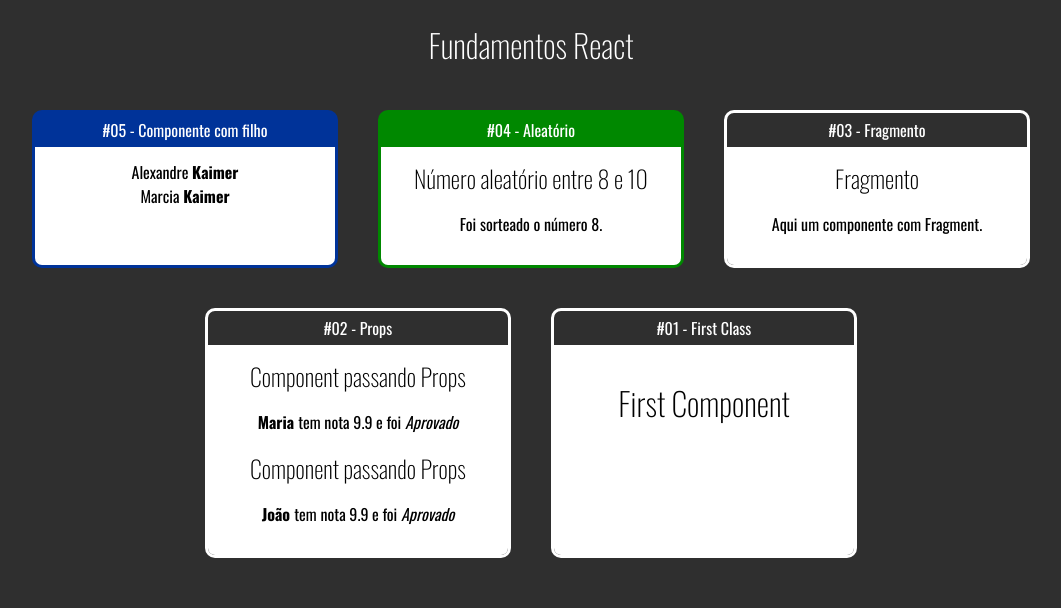
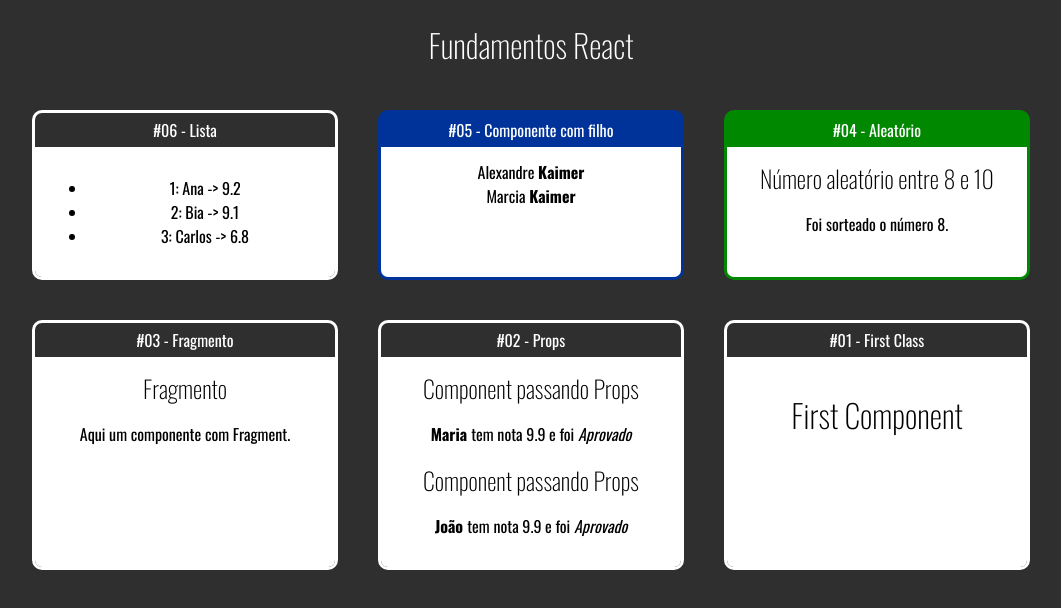
Before and after one commit to alekaimer/fundamentos-react, a React (Create React App) app: page / in a window 1280 px wide. Shown: the top 608 px of the page, without its empty margins (109-1170 px from the left). Built offline with nearby package versions, Linux system fonts and the light colour scheme.

Commit message:
#06 - Loops

```diff
--- a/src/App.jsx
+++ b/src/App.jsx
@@ -1,6 +1,7 @@
 import './App.css'
 import React from 'react'
 
+import Students from './components/loops/Students';
 import Family from './components/basics/Family';
 import FamilyMember from './components/basics/FamilyMember';
 import Aleatorio from './components/basics/Aleatorio'
@@ -13,6 +14,10 @@ export default _ =>
   <div className="App">
     <h1>Fundamentos React</h1>
     <div className="Cards">
+
+      <Card titulo="#06 - Lista" color="">
+        <Students></Students>
+      </Card>
 
       <Card titulo="#05 - Componente com filho" color="#039">
         <Family lastName="Kaimer">
--- /dev/null
+++ b/src/components/loops/Students.jsx
@@ -0,0 +1,19 @@
+import React from 'react'
+import students from '../../data/students'
+
+export default props => {
+  const items = students.map((student) => {
+    return (
+      <li key={student.id}> {/* key passado com ID gera uma identiricação única que ajuda ao React encontrar mais rapidamente eventuais alterações */}
+        {student.id}: {student.name} -> {student.nota}
+      </li>
+    )
+  },)
+  return (
+    <div>
+      <ul>
+        {items}
+      </ul>
+    </div>
+  )
+}
```
